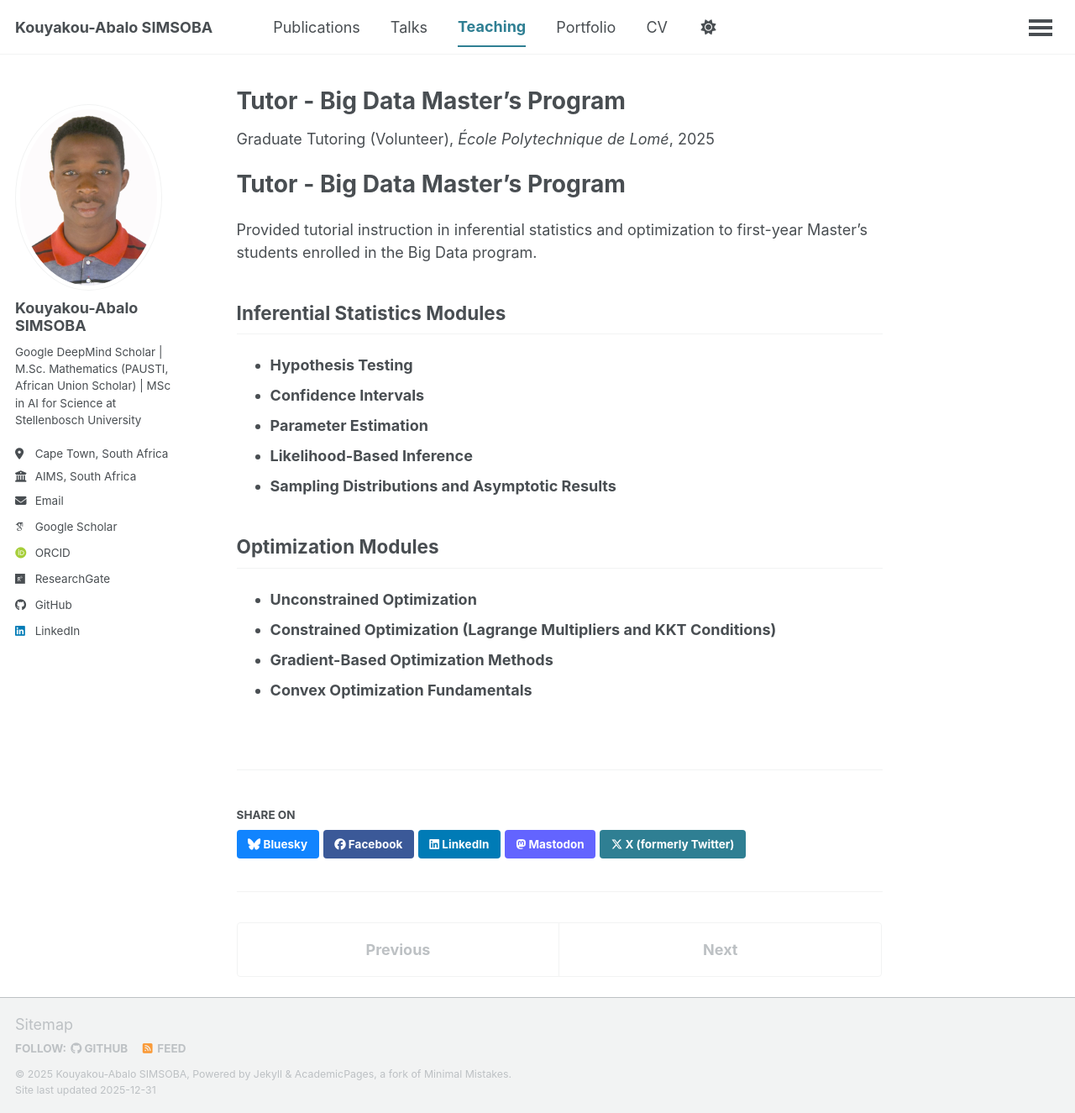
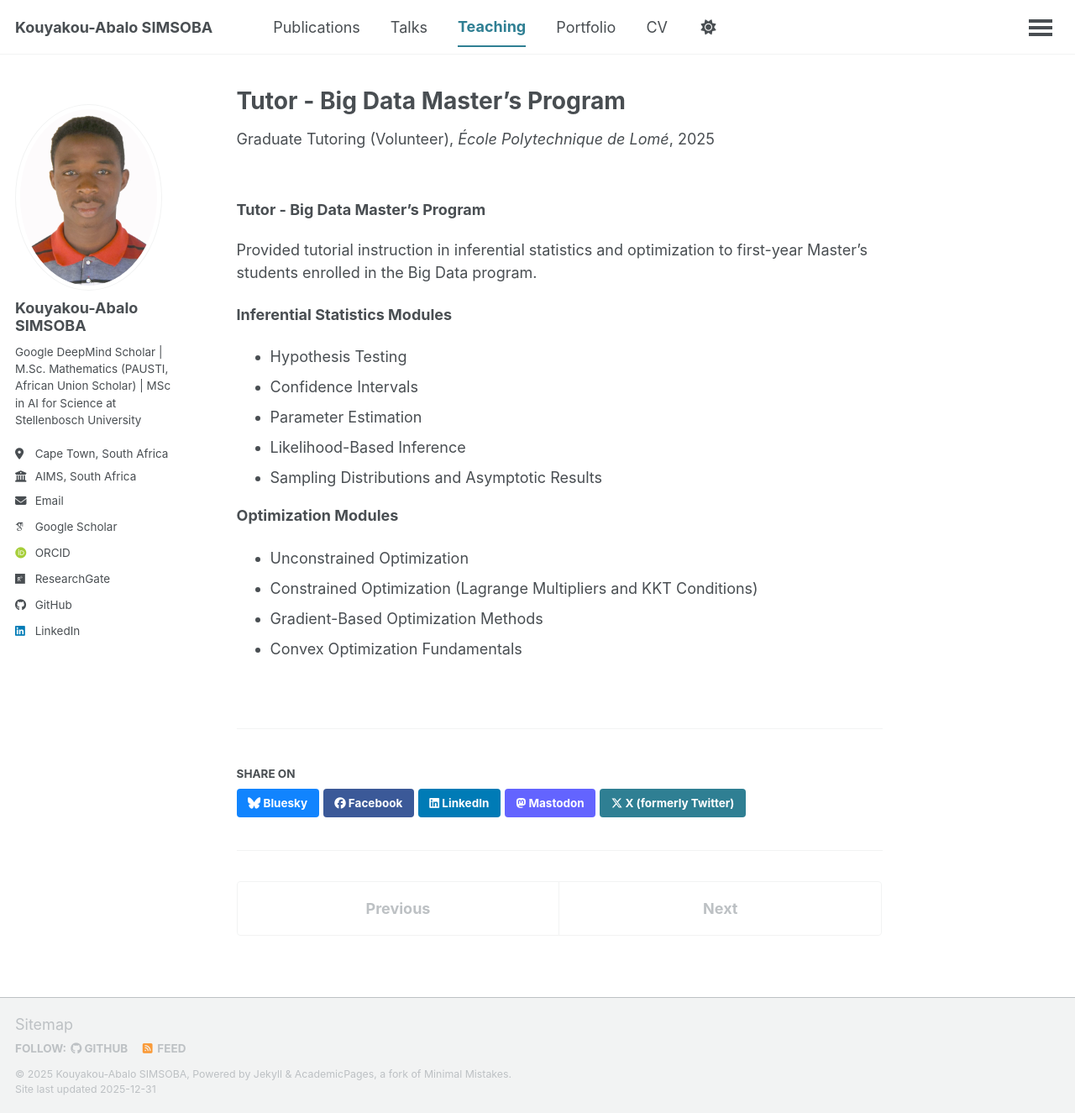
Before and after one commit to simsoba-research/simsoba-research.github.io, a Jekyll site: the page built from _teaching/2015-spring-teaching-2.md, in a window 1280 px wide and 1325 px high. Shown: the whole window at 84% size. Built offline with Jekyll 4.4.1, drawn with Linux system fonts in a browser that asks for light colours; some web fonts are replaced; a script bundle is joined from its source files by our own code; library files that are not in the unit come from our copies.

Commit message:
Update 2015-spring-teaching-2.md

```diff
--- a/_teaching/2015-spring-teaching-2.md
+++ b/_teaching/2015-spring-teaching-2.md
@@ -8,24 +8,20 @@ location: "Lomé, Togo"
 layout: single
 ---
 
-# Tutor - Big Data Master's Program
+### Tutor - Big Data Master's Program
 <u></u>
 
 Provided tutorial instruction in inferential statistics and optimization to first-year Master's students enrolled in the Big Data program.
 
-## Inferential Statistics Modules
-<u></u>
+**Inferential Statistics Modules**
+* Hypothesis Testing
+* Confidence Intervals
+* Parameter Estimation
+* Likelihood-Based Inference
+* Sampling Distributions and Asymptotic Results
 
-* **Hypothesis Testing**
-* **Confidence Intervals**
-* **Parameter Estimation**
-* **Likelihood-Based Inference**
-* **Sampling Distributions and Asymptotic Results**
-
-## Optimization Modules
-<u></u>
-
-* **Unconstrained Optimization**
-* **Constrained Optimization (Lagrange Multipliers and KKT Conditions)**
-* **Gradient-Based Optimization Methods**
-* **Convex Optimization Fundamentals**
+**Optimization Modules**
+* Unconstrained Optimization
+* Constrained Optimization (Lagrange Multipliers and KKT Conditions)
+* Gradient-Based Optimization Methods
+* Convex Optimization Fundamentals
```
